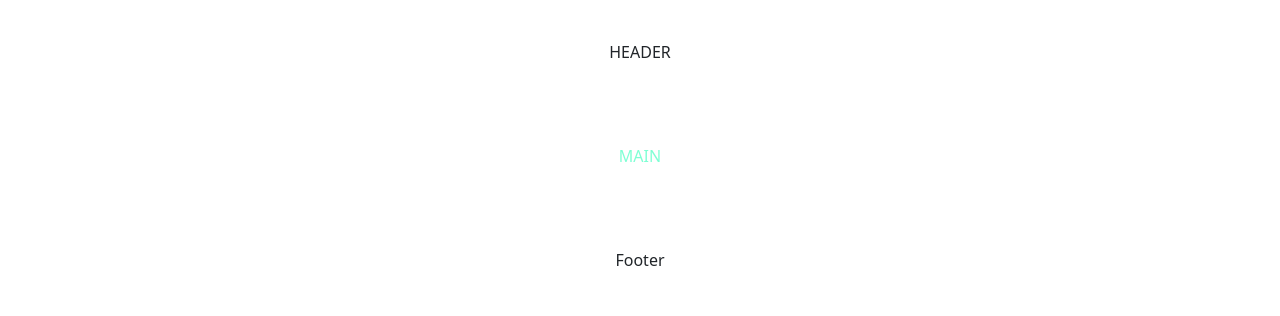
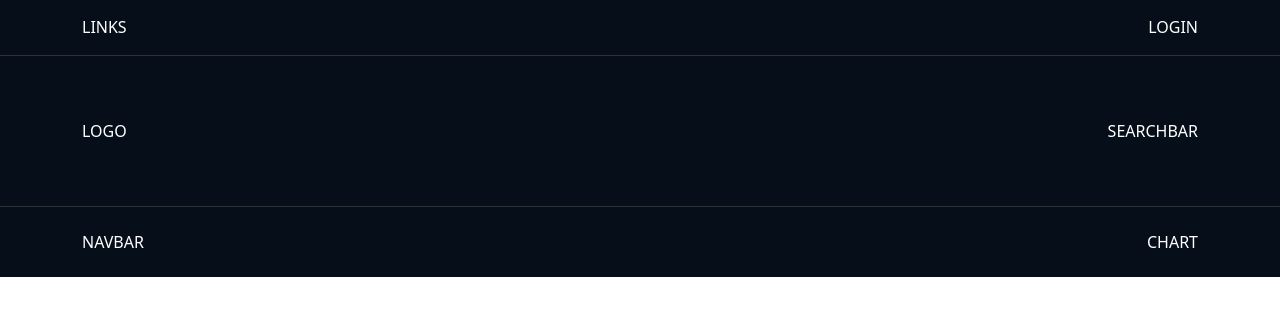
Before and after one commit to Samuelec14/proj-html-vuejs, a Vue app: page / in a window 1280 px wide. Shown: the top 316 px of the page. Built offline with nearby package versions, Linux system fonts and the light colour scheme.

Commit message:
header structure commit

```diff
--- a/src/assets/scss/main.scss
+++ b/src/assets/scss/main.scss
@@ -6,10 +6,9 @@
 @import "bootstrap/scss/bootstrap";
 
 
-main{
-    color: $main-color;
-}
-
-p{
-    @include main-coloring;
-}
+header{
+    background-color: $main-bg-color;
+};
+*{
+    color: white;
+};
--- a/src/assets/scss/partials/mixin.scss
+++ b/src/assets/scss/partials/mixin.scss
@@ -1,8 +1,3 @@
 // --------------- MIXIN -----------------
 
 @use "variables" as *;
-
-@mixin main-coloring{
-    background-color: $main-color;
-    color: $secondary-color;
-}
--- a/src/assets/scss/partials/reset.scss
+++ b/src/assets/scss/partials/reset.scss
@@ -1,12 +1,12 @@
 // --------------- RESET -----------------
 
-// *{
-//     margin: 0;
-//     box-sizing: border-box;
-//     font-family: Arial, Helvetica, sans-serif;
+*{
+    margin: 0;
+    box-sizing: border-box;
+    font-family: Arial, Helvetica, sans-serif;
 
 
-//     &:not(ul){
-//         padding: 0;
-//     }
-// }
+    &:not(ul){
+        padding: 0;
+    }
+}
--- a/src/assets/scss/partials/variables.scss
+++ b/src/assets/scss/partials/variables.scss
@@ -2,3 +2,4 @@
 
 $main-color: aquamarine;
 $secondary-color: lightcoral;
+$main-bg-color: rgb(6, 15, 25);
--- a/src/components/HeaderComponent.vue
+++ b/src/components/HeaderComponent.vue
@@ -1,4 +1,5 @@
 <script>
+
 export default {
     name: "HeaderComponent",
     data() {
@@ -15,7 +16,58 @@ export default {
 <template>
 
     <header>
-    HEADER
+
+                <!-- CONTACTS HEADER SECTION -->
+            <section id="contacts-heading-sec">
+                <div class="container">
+                    <div class="row">
+
+                        <div class="col">
+                            LINKS
+                        </div>
+
+                        <div class="col text-end">
+                            LOGIN
+                        </div>
+
+                    </div>
+                </div>
+            </section>
+
+            <!-- LOGO AND SEARCHBAR HEADER SECTION -->
+            <section id="searchbar-sec">
+                <div class="container">
+                    <div class="row align-items-center">
+
+                        <div class="col">
+                            LOGO
+                        </div>
+
+                        <div class="col text-end">
+                            SEARCHBAR
+                        </div>
+
+                    </div>
+                </div>
+            </section>
+
+            <!-- NAVBAR AND CART HEADER SECTION -->
+            <section id="navbar-sec">
+                <div class="container">
+                    <div class="row">
+
+                        <div class="col-8">
+                            NAVBAR
+                        </div>
+
+                        <div class="col-4 text-end">
+                            CHART
+                        </div>
+
+                    </div>
+                </div>
+            </section>
+
     </header>
 
 </template>
@@ -23,8 +75,27 @@ export default {
 <style lang="scss" scoped>
 
 header{
-    padding: 40px;
-    text-align: center;
+    // debug
+    min-height: 200px;
+
+
+    #contacts-heading-sec{
+        border-bottom: 1px solid rgb(48, 48, 51);
+        line-height: 55px;
+    }
+
+    #searchbar-sec{
+        border-bottom: 1px solid rgb(48, 48, 51);
+
+
+        .row{
+            height: 150px;
+        }
+    }
+
+    #navbar-sec{
+        line-height: 70px;
+    }
 }
 
 </style>
```
